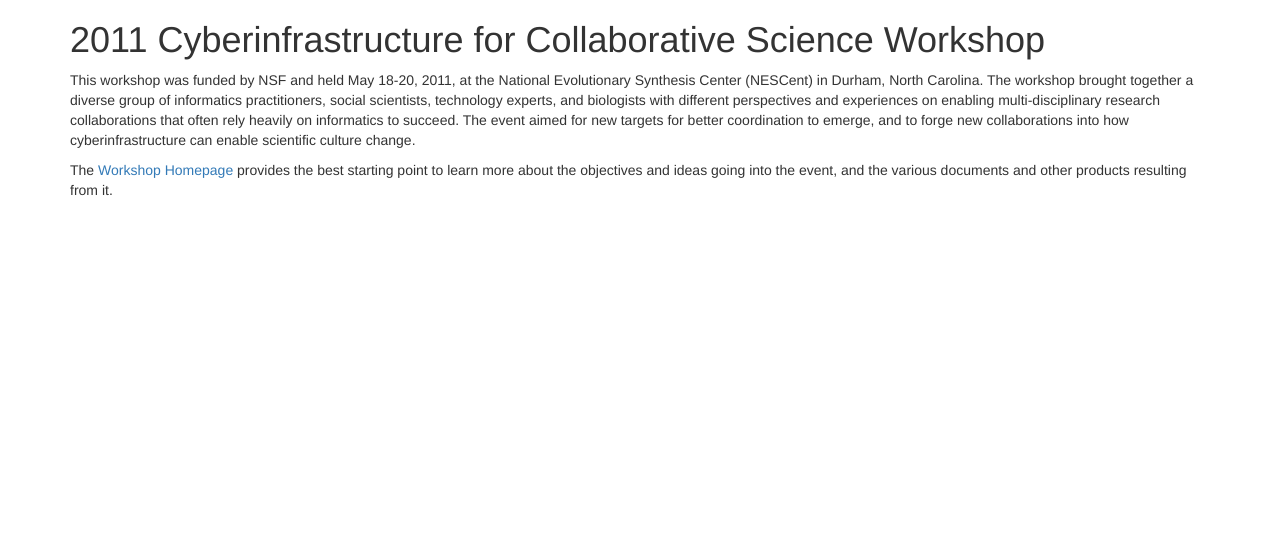
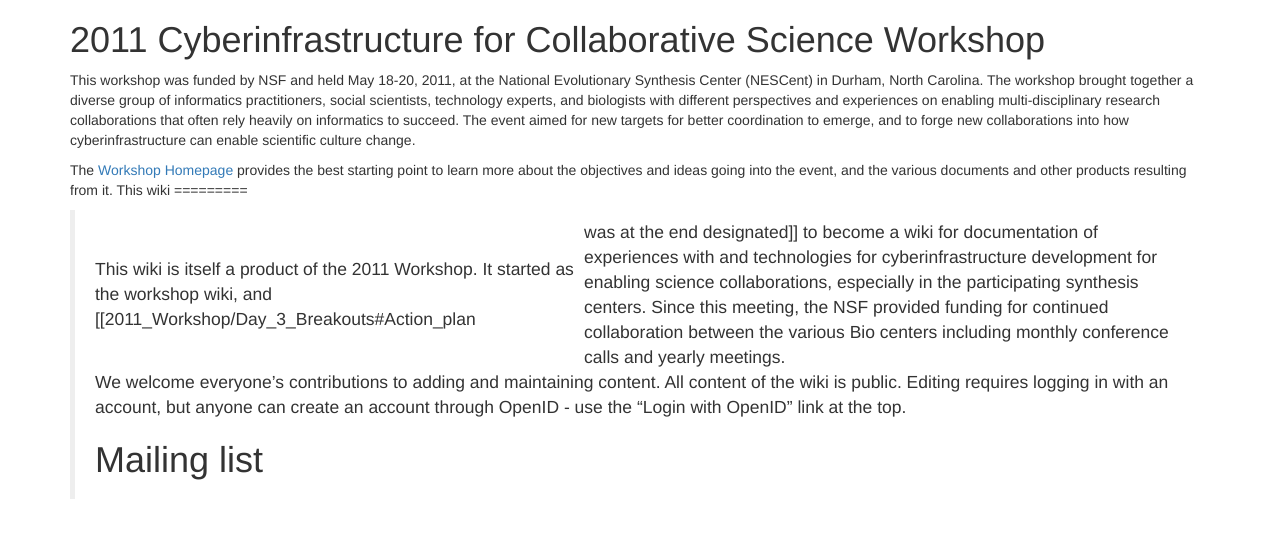
Before and after one commit to bio-collabit/wiki, a Jekyll site: the page built from index.md, in a window 1280 px wide. Shown: the top 538 px of the page. Built offline with Jekyll 4.4.1, drawn with Linux system fonts in a browser that asks for light colours; nearby versions of some CDN libraries; Markdown is read by kramdown in place of the engine named in the settings.

Commit message:
added stuff to the front page

```diff
--- a/index.md
+++ b/index.md
@@ -8,3 +8,12 @@ layout: default
 This workshop was funded by NSF and held May 18-20, 2011, at the National Evolutionary Synthesis Center (NESCent) in Durham, North Carolina. The workshop brought together a diverse group of informatics practitioners, social scientists, technology experts, and biologists with different perspectives and experiences on enabling multi-disciplinary research collaborations that often rely heavily on informatics to succeed.  The event aimed for new targets for better coordination to emerge, and to forge new collaborations into how cyberinfrastructure can enable scientific culture change.
 
 The [Workshop Homepage](2011_Workshop.html) provides the best starting point to learn more about the objectives and ideas going into the event, and the various documents and other products resulting from it.
+This wiki
+=========
+>
+>This wiki is itself a product of the 2011 Workshop. It started as the workshop wiki, and [[2011_Workshop/Day_3_Breakouts#Action_plan| was at the end designated]] to become a wiki for documentation of experiences with and technologies for cyberinfrastructure development for enabling science collaborations, especially in the participating synthesis centers. Since this meeting, the NSF provided funding for continued collaboration between the various Bio centers including monthly conference calls and yearly meetings.
+>
+>We welcome everyone's contributions to adding and maintaining content. All content of the wiki is public. Editing requires logging in with an account, but anyone can create an account through OpenID - use the "Login with OpenID" link at the top.
+>
+Mailing list
+============
```
